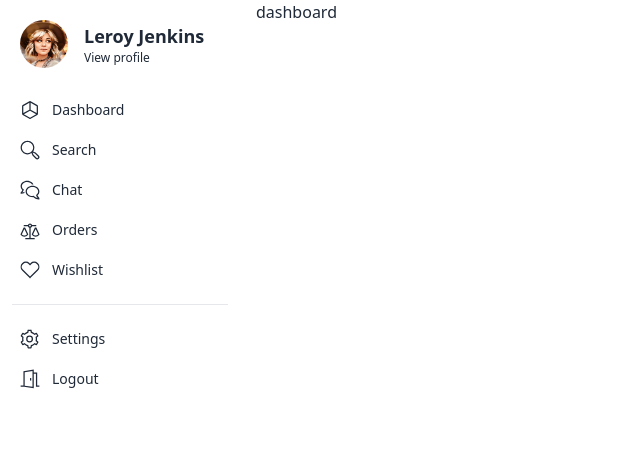
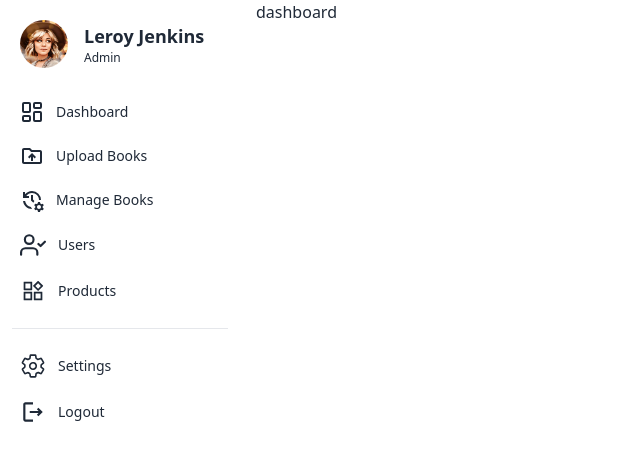
Before and after one commit to subarnoturja/StoryStacks-client, a React (Vite) app: page /admin/dashboard in a window 1280 px wide. Shown: the top 460 px of the page, without its empty margins (0-640 px from the left). Built offline with nearby package versions, Linux system fonts and the light colour scheme.

Commit message:
sidebar designing added

```diff
--- a/src/dashboard/SideBar.jsx
+++ b/src/dashboard/SideBar.jsx
@@ -1,4 +1,9 @@
+import { MdOutlineDriveFolderUpload, MdOutlineLogout, MdOutlineManageHistory } from "react-icons/md";
 import profilePicture from "../assets/profile.jpg"
+import { LuLayoutDashboard } from "react-icons/lu";
+import { FiUserCheck } from "react-icons/fi";
+import { AiOutlineProduct } from "react-icons/ai";
+import { IoSettingsOutline } from "react-icons/io5";
 
 const Sidebar = () => {
   return (
@@ -12,13 +17,11 @@ const Sidebar = () => {
         <div>
           <h2 className="text-lg font-semibold">Leroy Jenkins</h2>
           <span className="flex items-center space-x-1">
-            <a
-              rel="noopener noreferrer"
-              href="#"
+            <p
               className="text-xs hover:underline dark:text-gray-600"
             >
-              View profile
-            </a>
+              Admin
+            </p>
           </span>
         </div>
       </div>
@@ -27,17 +30,31 @@ const Sidebar = () => {
           <li className="dark:bg-gray-100 dark:text-gray-900">
             <a
               rel="noopener noreferrer"
-              href="#"
+              href="/admin/dashboard"
               className="flex items-center p-2 space-x-3 rounded-md"
             >
-              <svg
-                xmlns="http://www.w3.org/2000/svg"
-                viewBox="0 0 512 512"
-                className="w-5 h-5 fill-current dark:text-gray-600"
-              >
-                <path d="M68.983,382.642l171.35,98.928a32.082,32.082,0,0,0,32,0l171.352-98.929a32.093,32.093,0,0,0,16-27.713V157.071a32.092,32.092,0,0,0-16-27.713L272.334,30.429a32.086,32.086,0,0,0-32,0L68.983,129.358a32.09,32.09,0,0,0-16,27.713V354.929A32.09,32.09,0,0,0,68.983,382.642ZM272.333,67.38l155.351,89.691V334.449L272.333,246.642ZM256.282,274.327l157.155,88.828-157.1,90.7L99.179,363.125ZM84.983,157.071,240.333,67.38v179.2L84.983,334.39Z"></path>
-              </svg>
+              <LuLayoutDashboard size={24} />
               <span>Dashboard</span>
+            </a>
+          </li>
+          <li>
+            <a
+              rel="noopener noreferrer"
+              href="/admin/dashboard/upload"
+              className="flex items-center p-2 space-x-3 rounded-md"
+            >
+              <MdOutlineDriveFolderUpload size={24} />
+              <span>Upload Books</span>
+            </a>
+          </li>
+          <li>
+            <a
+              rel="noopener noreferrer"
+              href="/admin/dashboard/manage"
+              className="flex items-center p-2 space-x-3 rounded-md"
+            >
+              <MdOutlineManageHistory size={24} />
+              <span>Manage Books</span>
             </a>
           </li>
           <li>
@@ -46,14 +63,8 @@ const Sidebar = () => {
               href="#"
               className="flex items-center p-2 space-x-3 rounded-md"
             >
-              <svg
-                xmlns="http://www.w3.org/2000/svg"
-                viewBox="0 0 512 512"
-                className="w-5 h-5 fill-current dark:text-gray-600"
-              >
-                <path d="M479.6,399.716l-81.084-81.084-62.368-25.767A175.014,175.014,0,0,0,368,192c0-97.047-78.953-176-176-176S16,94.953,16,192,94.953,368,192,368a175.034,175.034,0,0,0,101.619-32.377l25.7,62.2L400.4,478.911a56,56,0,1,0,79.2-79.195ZM48,192c0-79.4,64.6-144,144-144s144,64.6,144,144S271.4,336,192,336,48,271.4,48,192ZM456.971,456.284a24.028,24.028,0,0,1-33.942,0l-76.572-76.572-23.894-57.835L380.4,345.771l76.573,76.572A24.028,24.028,0,0,1,456.971,456.284Z"></path>
-              </svg>
-              <span>Search</span>
+              <FiUserCheck size={26} />
+              <span>Users</span>
             </a>
           </li>
           <li>
@@ -62,49 +73,8 @@ const Sidebar = () => {
               href="#"
               className="flex items-center p-2 space-x-3 rounded-md"
             >
-              <svg
-                xmlns="http://www.w3.org/2000/svg"
-                viewBox="0 0 512 512"
-                className="w-5 h-5 fill-current dark:text-gray-600"
-              >
-                <path d="M448.205,392.507c30.519-27.2,47.8-63.455,47.8-101.078,0-39.984-18.718-77.378-52.707-105.3C410.218,158.963,366.432,144,320,144s-90.218,14.963-123.293,42.131C162.718,214.051,144,251.445,144,291.429s18.718,77.378,52.707,105.3c33.075,27.168,76.861,42.13,123.293,42.13,6.187,0,12.412-.273,18.585-.816l10.546,9.141A199.849,199.849,0,0,0,480,496h16V461.943l-4.686-4.685A199.17,199.17,0,0,1,448.205,392.507ZM370.089,423l-21.161-18.341-7.056.865A180.275,180.275,0,0,1,320,406.857c-79.4,0-144-51.781-144-115.428S240.6,176,320,176s144,51.781,144,115.429c0,31.71-15.82,61.314-44.546,83.358l-9.215,7.071,4.252,12.035a231.287,231.287,0,0,0,37.882,67.817A167.839,167.839,0,0,1,370.089,423Z"></path>
-                <path d="M60.185,317.476a220.491,220.491,0,0,0,34.808-63.023l4.22-11.975-9.207-7.066C62.918,214.626,48,186.728,48,156.857,48,96.833,109.009,48,184,48c55.168,0,102.767,26.43,124.077,64.3,3.957-.192,7.931-.3,11.923-.3q12.027,0,23.834,1.167c-8.235-21.335-22.537-40.811-42.2-56.961C270.072,30.279,228.3,16,184,16S97.928,30.279,66.364,56.206C33.886,82.885,16,118.63,16,156.857c0,35.8,16.352,70.295,45.25,96.243a188.4,188.4,0,0,1-40.563,60.729L16,318.515V352H32a190.643,190.643,0,0,0,85.231-20.125,157.3,157.3,0,0,1-5.071-33.645A158.729,158.729,0,0,1,60.185,317.476Z"></path>
-              </svg>
-              <span>Chat</span>
-            </a>
-          </li>
-          <li>
-            <a
-              rel="noopener noreferrer"
-              href="#"
-              className="flex items-center p-2 space-x-3 rounded-md"
-            >
-              <svg
-                xmlns="http://www.w3.org/2000/svg"
-                viewBox="0 0 512 512"
-                className="w-5 h-5 fill-current dark:text-gray-600"
-              >
-                <path d="M203.247,386.414,208,381.185V355.4L130.125,191H93.875L16,355.4v27.042l4.234,4.595a124.347,124.347,0,0,0,91.224,39.982h.42A124.343,124.343,0,0,0,203.247,386.414ZM176,368.608a90.924,90.924,0,0,1-64.231,26.413h-.33A90.907,90.907,0,0,1,48,369.667V362.6l64-135.112L176,362.6Z"></path>
-                <path d="M418.125,191h-36.25L304,355.4v27.042l4.234,4.595a124.347,124.347,0,0,0,91.224,39.982h.42a124.343,124.343,0,0,0,91.369-40.607L496,381.185V355.4ZM464,368.608a90.924,90.924,0,0,1-64.231,26.413h-.33A90.907,90.907,0,0,1,336,369.667V362.6l64-135.112L464,362.6Z"></path>
-                <path d="M272,196.659A56.223,56.223,0,0,0,309.659,159H416V127H309.659a55.991,55.991,0,0,0-107.318,0H96v32H202.341A56.223,56.223,0,0,0,240,196.659V463H136v32H376V463H272ZM232,143a24,24,0,1,1,24,24A24,24,0,0,1,232,143Z"></path>
-              </svg>
-              <span>Orders</span>
-            </a>
-          </li>
-          <li>
-            <a
-              rel="noopener noreferrer"
-              href="#"
-              className="flex items-center p-2 space-x-3 rounded-md"
-            >
-              <svg
-                xmlns="http://www.w3.org/2000/svg"
-                viewBox="0 0 512 512"
-                className="w-5 h-5 fill-current dark:text-gray-600"
-              >
-                <path d="M453.122,79.012a128,128,0,0,0-181.087.068l-15.511,15.7L241.142,79.114l-.1-.1a128,128,0,0,0-181.02,0l-6.91,6.91a128,128,0,0,0,0,181.019L235.485,449.314l20.595,21.578.491-.492.533.533L276.4,450.574,460.032,266.94a128.147,128.147,0,0,0,0-181.019ZM437.4,244.313,256.571,425.146,75.738,244.313a96,96,0,0,1,0-135.764l6.911-6.91a96,96,0,0,1,135.713-.051l38.093,38.787,38.274-38.736a96,96,0,0,1,135.765,0l6.91,6.909A96.11,96.11,0,0,1,437.4,244.313Z"></path>
-              </svg>
-              <span>Wishlist</span>
+              <AiOutlineProduct size={26} />
+              <span>Products</span>
             </a>
           </li>
         </ul>
@@ -115,31 +85,17 @@ const Sidebar = () => {
               href="#"
               className="flex items-center p-2 space-x-3 rounded-md"
             >
-              <svg
-                xmlns="http://www.w3.org/2000/svg"
-                viewBox="0 0 512 512"
-                className="w-5 h-5 fill-current dark:text-gray-600"
-              >
-                <path d="M245.151,168a88,88,0,1,0,88,88A88.1,88.1,0,0,0,245.151,168Zm0,144a56,56,0,1,1,56-56A56.063,56.063,0,0,1,245.151,312Z"></path>
-                <path d="M464.7,322.319l-31.77-26.153a193.081,193.081,0,0,0,0-80.332l31.77-26.153a19.941,19.941,0,0,0,4.606-25.439l-32.612-56.483a19.936,19.936,0,0,0-24.337-8.73l-38.561,14.447a192.038,192.038,0,0,0-69.54-40.192L297.49,32.713A19.936,19.936,0,0,0,277.762,16H212.54a19.937,19.937,0,0,0-19.728,16.712L186.05,73.284a192.03,192.03,0,0,0-69.54,40.192L77.945,99.027a19.937,19.937,0,0,0-24.334,8.731L21,164.245a19.94,19.94,0,0,0,4.61,25.438l31.767,26.151a193.081,193.081,0,0,0,0,80.332l-31.77,26.153A19.942,19.942,0,0,0,21,347.758l32.612,56.483a19.937,19.937,0,0,0,24.337,8.73l38.562-14.447a192.03,192.03,0,0,0,69.54,40.192l6.762,40.571A19.937,19.937,0,0,0,212.54,496h65.222a19.936,19.936,0,0,0,19.728-16.712l6.763-40.572a192.038,192.038,0,0,0,69.54-40.192l38.564,14.449a19.938,19.938,0,0,0,24.334-8.731L469.3,347.755A19.939,19.939,0,0,0,464.7,322.319Zm-50.636,57.12-48.109-18.024-7.285,7.334a159.955,159.955,0,0,1-72.625,41.973l-10,2.636L267.6,464h-44.89l-8.442-50.642-10-2.636a159.955,159.955,0,0,1-72.625-41.973l-7.285-7.334L76.241,379.439,53.8,340.562l39.629-32.624-2.7-9.973a160.9,160.9,0,0,1,0-83.93l2.7-9.972L53.8,171.439l22.446-38.878,48.109,18.024,7.285-7.334a159.955,159.955,0,0,1,72.625-41.973l10-2.636L222.706,48H267.6l8.442,50.642,10,2.636a159.955,159.955,0,0,1,72.625,41.973l7.285,7.334,48.109-18.024,22.447,38.877-39.629,32.625,2.7,9.972a160.9,160.9,0,0,1,0,83.93l-2.7,9.973,39.629,32.623Z"></path>
-              </svg>
+              <IoSettingsOutline size={26} />
               <span>Settings</span>
             </a>
           </li>
           <li>
             <a
               rel="noopener noreferrer"
-              href="#"
+              href="/logout"
               className="flex items-center p-2 space-x-3 rounded-md"
             >
-              <svg
-                xmlns="http://www.w3.org/2000/svg"
-                viewBox="0 0 512 512"
-                className="w-5 h-5 fill-current dark:text-gray-600"
-              >
-                <path d="M440,424V88H352V13.005L88,58.522V424H16v32h86.9L352,490.358V120h56V456h88V424ZM320,453.642,120,426.056V85.478L320,51Z"></path>
-                <rect width="32" height="64" x="256" y="232"></rect>
-              </svg>
+              <MdOutlineLogout size={26} />
               <span>Logout</span>
             </a>
           </li>
```
